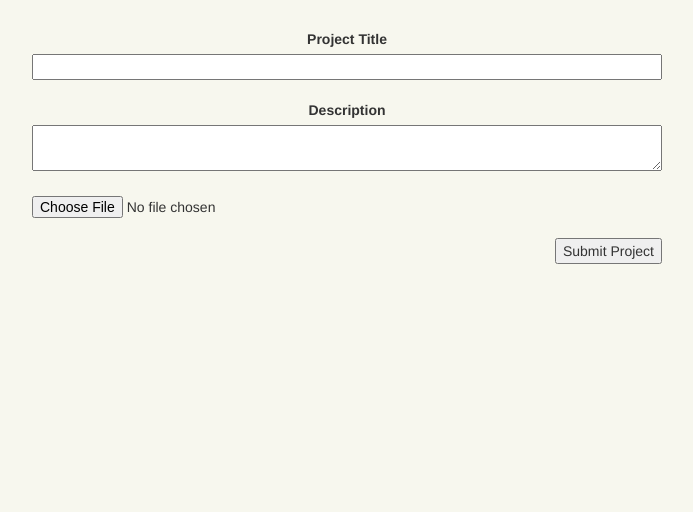
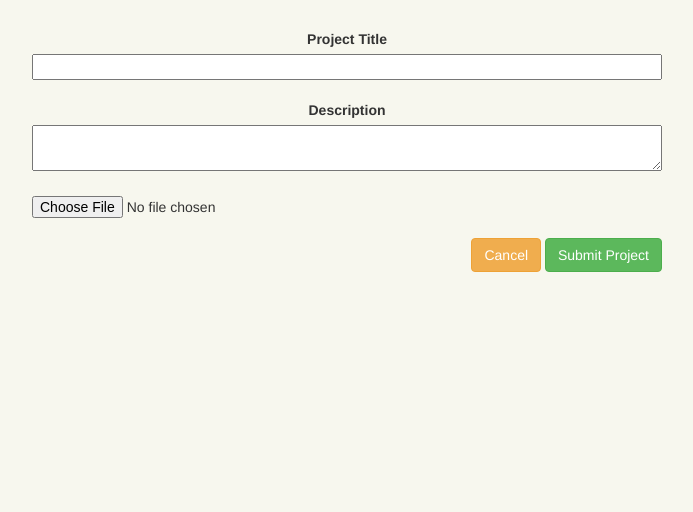
Before and after one commit to 1moosey1/gonzalezwelding.com, a Django app: template workbench/templates/workbench/newproject.html in a window 1280 px wide. Shown: the part 153-665 px from the top of the page, without its empty margins (293-986 px from the left). Run offline with Django 3.2, Linux system fonts and the light colour scheme; the template is opened without the code that fills it, so the values that code supplies are empty, except form fields; tables that the repository leaves empty hold one stand-in row (values such as "Sample post"); form fields are guessed from the names that the template uses; some libraries are stand-ins or nearby versions.

Commit message:
Changed Submit button color and added cancel button to newproject.html

```diff
--- a/workbench/templates/workbench/newproject.html
+++ b/workbench/templates/workbench/newproject.html
@@ -38,7 +38,8 @@
     </div>
 
     <div class="submitwrapper">
-      <input type="submit" value="Submit Project" />
+      <a href="{% url 'workbench:manageprojects' %}" class="btn btn-warning">Cancel</a>
+      <input class="btn btn-success" type="submit" value="Submit Project" />
     </div>
 
   </form>
```
